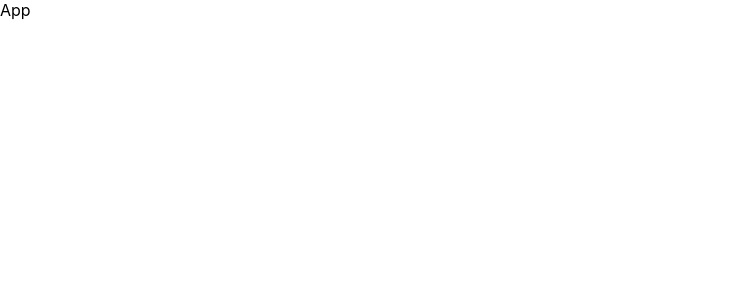
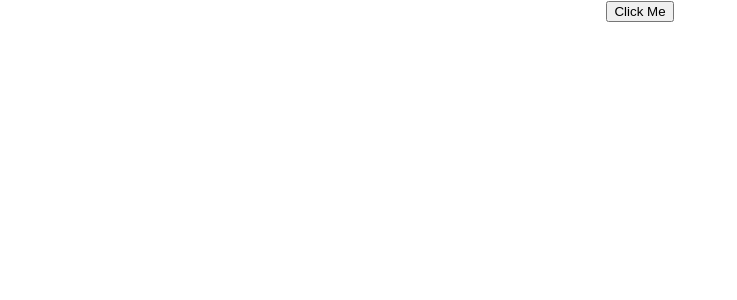
Before and after one commit to ShafferMichael/GatorChat, a React (Create React App) app: page / in a window 1280 px wide. Shown: the top 300 px of the page, without its empty margins (0-737 px from the left). Built offline with nearby package versions, Linux system fonts and the light colour scheme.

Commit message:
googel auth

```diff
--- a/package.json
+++ b/package.json
@@ -6,6 +6,7 @@
     "@testing-library/jest-dom": "^5.16.4",
     "@testing-library/react": "^13.3.0",
     "@testing-library/user-event": "^13.5.0",
+    "firebase": "^9.9.1",
     "react": "^18.2.0",
     "react-dom": "^18.2.0",
     "react-scripts": "5.0.1",
--- a/src/App.js
+++ b/src/App.js
@@ -1,7 +1,24 @@
 import React from "react";
+import "./App.css";
+import { auths } from "./firebase-config";
+import { signInWithPopup, GoogleAuthProvider } from "firebase/auth";
 
 function App() {
-  return <div>App</div>;
+  const signInWithGoogle = () => {
+    const provider = new GoogleAuthProvider();
+    signInWithPopup(auths, provider)
+      .then((re) => {
+        console.log(re);
+      })
+      .catch((err) => {
+        console.log(err);
+      });
+  };
+
+  return (
+    <div className="App">
+      <button onClick={signInWithGoogle}>Click Me</button>
+    </div>
+  );
 }
-
 export default App;
--- a/src/firebase-config.js
+++ b/src/firebase-config.js
@@ -1,6 +1,8 @@
 // Import the functions you need from the SDKs you need
 import { initializeApp } from "firebase/app";
 import { getAnalytics } from "firebase/analytics";
+import { getAuth } from "firebase/auth";
+
 // TODO: Add SDKs for Firebase products that you want to use
 // https://firebase.google.com/docs/web/setup#available-libraries
 
@@ -19,3 +21,5 @@ const firebaseConfig = {
 // Initialize Firebase
 const app = initializeApp(firebaseConfig);
 const analytics = getAnalytics(app);
+
+export const auths = getAuth(app);
```
Also changed, not shown: 1 other file (tests, documents, lock files or other folders).
